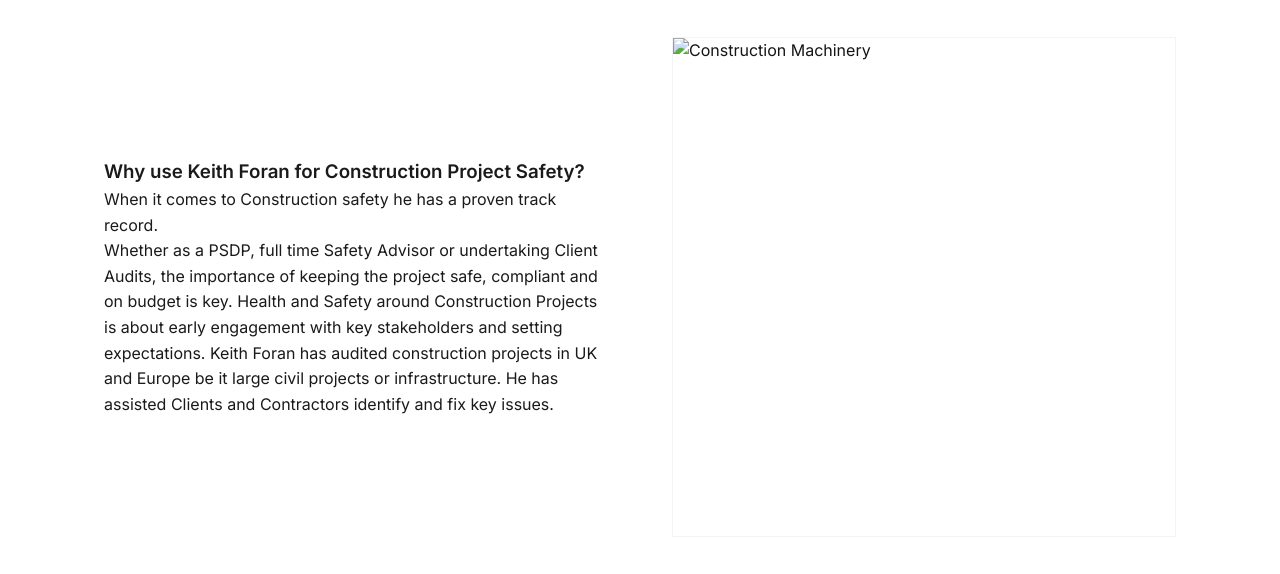
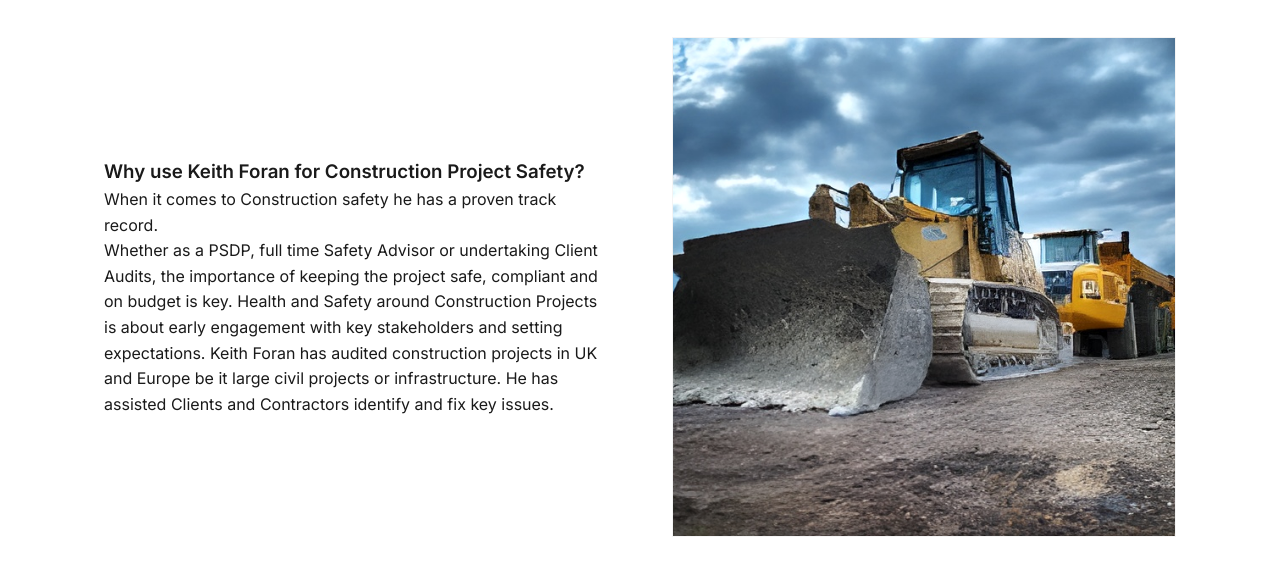
Before and after one commit to katierice99/testkeithforan, a plain HTML site: page construction.html in a window 1280 px wide. Shown: the part 371-945 px from the top of the page. Drawn offline with Linux system fonts and the light colour scheme.

Commit message:
Update construction.html

```diff
--- a/construction.html
+++ b/construction.html
@@ -39,7 +39,7 @@
             <p>Whether as a PSDP, full time Safety Advisor or undertaking Client Audits, the importance of keeping the project safe, compliant and on budget is key. Health and Safety around Construction Projects is about early engagement with key stakeholders and setting expectations. Keith Foran has audited construction projects in UK and Europe be it large civil projects or infrastructure. He has assisted Clients and Contractors identify and fix key issues.</p>
           </div>
           <div class="image-wrapper">
-            <img src="c:\Users\katie\Downloads\HTML-CSS-JS-Static\52e4d5444e51b114a6d18779c02f3663143ad9e05354744a7d2d_640.jpg.o_1767295486420.jpg" alt="Construction Machinery" style="width: 100%;">
+            <img src="constr.jpg" alt="Construction Machinery" style="width: 100%;">
           </div>
         </div>
         <div class="services-list" style="margin-top: 40px;">
```
